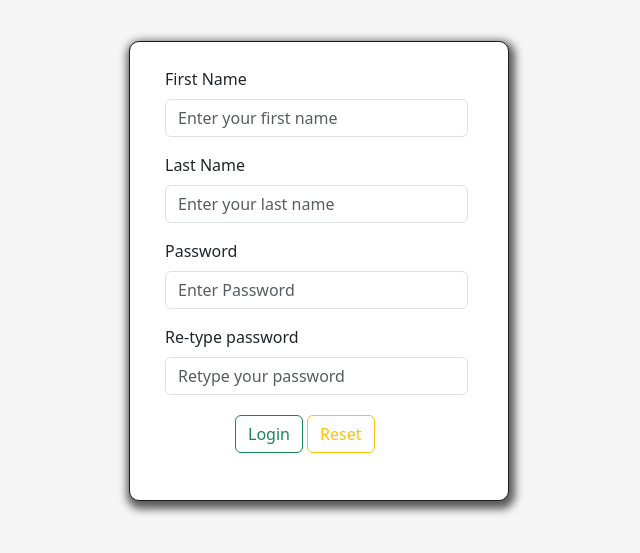
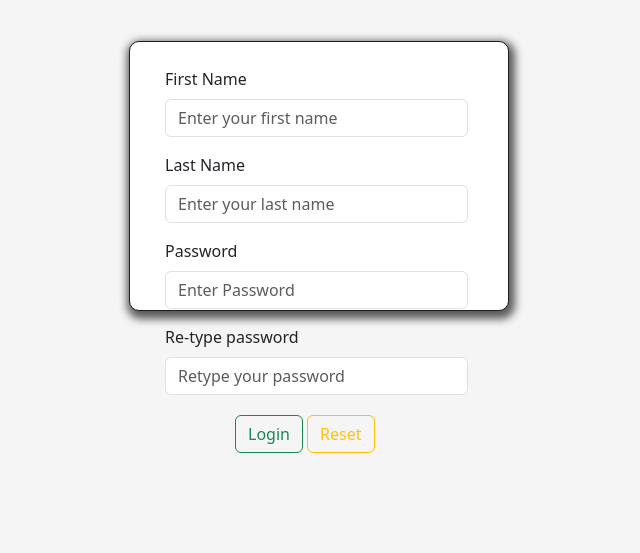
Before and after one commit to saurabhrs26/SupaMart, a plain HTML site: page login.html in a window 1280 px wide. Shown: the part 115-668 px from the top of the page, without its empty margins (321-961 px from the left). Drawn offline with nearby package versions, Linux system fonts and the light colour scheme.

Commit message:
Changes done in feilds

```diff
--- a/login.css
+++ b/login.css
@@ -1,5 +1,5 @@
 .loginpage{
-    height: 460px;
+    height: 270px;
     width: 380px;
     border:1px solid rgb(30, 29, 29);
     margin: auto;
```
